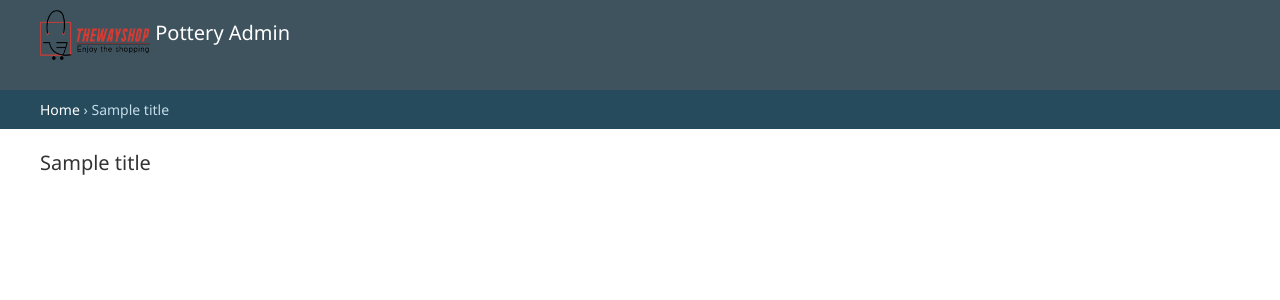
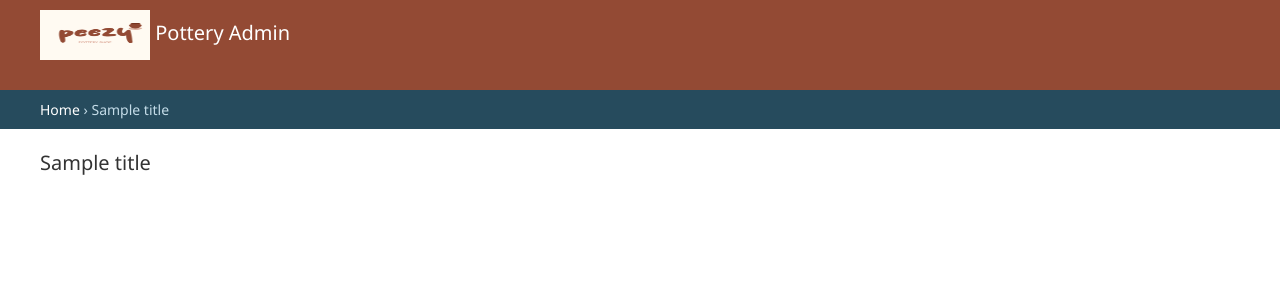
Before and after one commit to MohamedSaleh25/Pizzy, a Django app: template templates/admin/base_site.html in a window 1280 px wide. Shown: the top 300 px of the page. Run offline with Django 5.2, Linux system fonts and the light colour scheme; the template is opened without the code that fills it: most values are stand-ins (such as "Sample title", 1, 10 or a date in 2020).

Commit message:
add logo to admin

```diff
--- a/project/static/css/admin.css
+++ b/project/static/css/admin.css
@@ -1,6 +1,6 @@
 #header{
 
-background: #3f535e;
+background: #934a34;
 color: white;
 
 }
--- a/templates/admin/base_site.html
+++ b/templates/admin/base_site.html
@@ -3,7 +3,7 @@
 
 {% block branding %}
     <h1 id="head" >
-        <img src="{% static 'images/logo.png' %}" alt="logo" style="width: 110px; height: 50px;">
+        <img src="{% static 'images/Beige Black Minimal Modern Simple Music Studio Mono Logo (1).png' %}" alt="logo" style="width: 110px; height: 50px;">
         Pottery Admin
 
     </h1>
```
